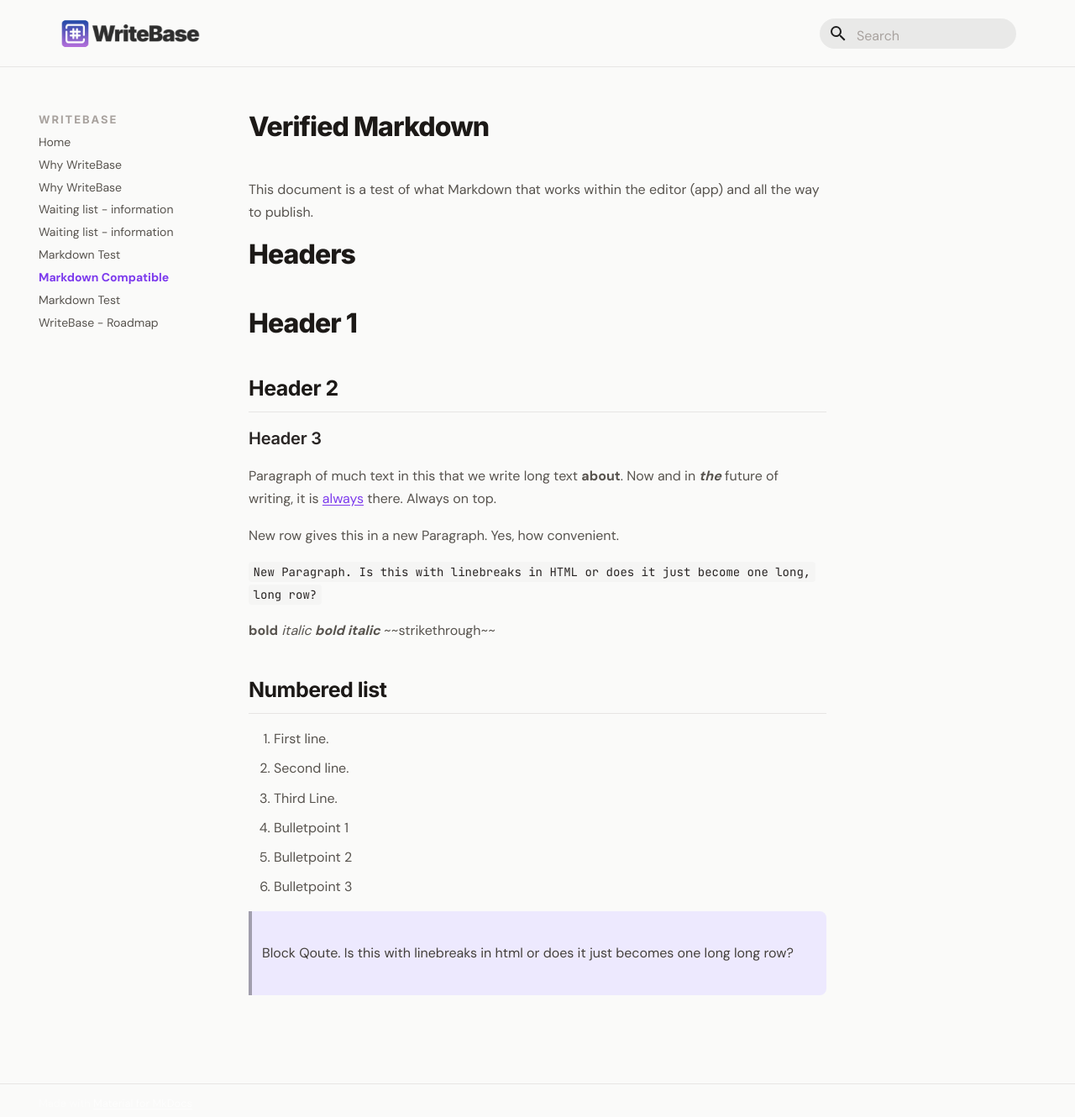
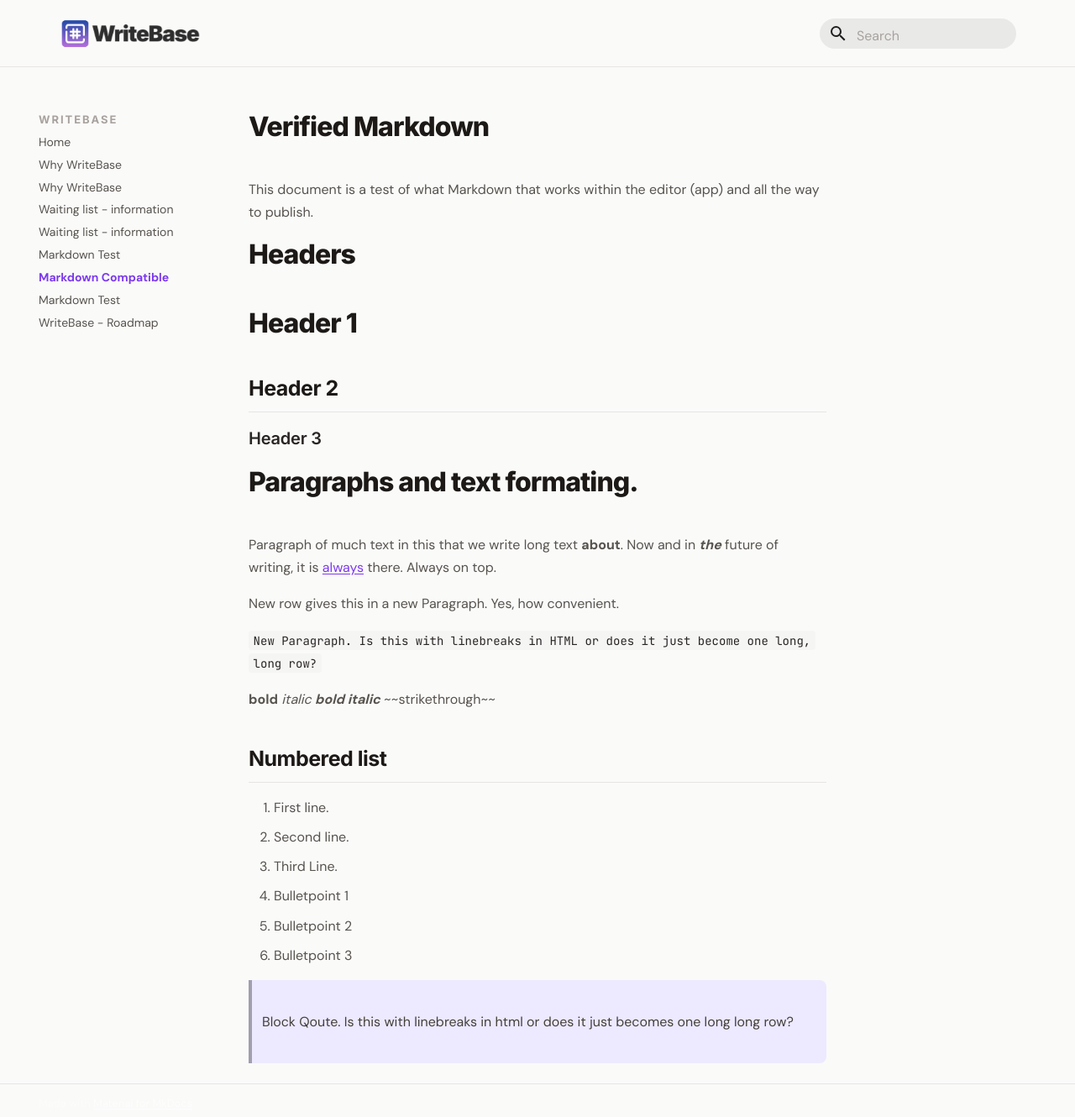
Before and after one commit to larssonhthomas-afk/writebase-docs, an MkDocs documentation site: the page built from docs/30markdown-compatible.md, in a window 1280 px wide and 1337 px high. Shown: the top 1330 px of the window at 84% size. Built offline with MkDocs 1.6.1 and Material for MkDocs 9.7.7, drawn with Linux system fonts in a browser that asks for light colours; some web fonts are replaced.

Commit message:
Update 30markdown-compatible.md

```diff
--- a/docs/30markdown-compatible.md
+++ b/docs/30markdown-compatible.md
@@ -16,6 +16,8 @@ This document is a test of what Markdown that works within the editor (app) and
 
 ### Header 3
 
+
+# Paragraphs and text formating.
 Paragraph of much text in this that we write long text **about**. Now and in ***the*** future of writing, it is [always](url) there. Always on top.
 
 New row gives this in a new Paragraph. Yes, how convenient.
```
